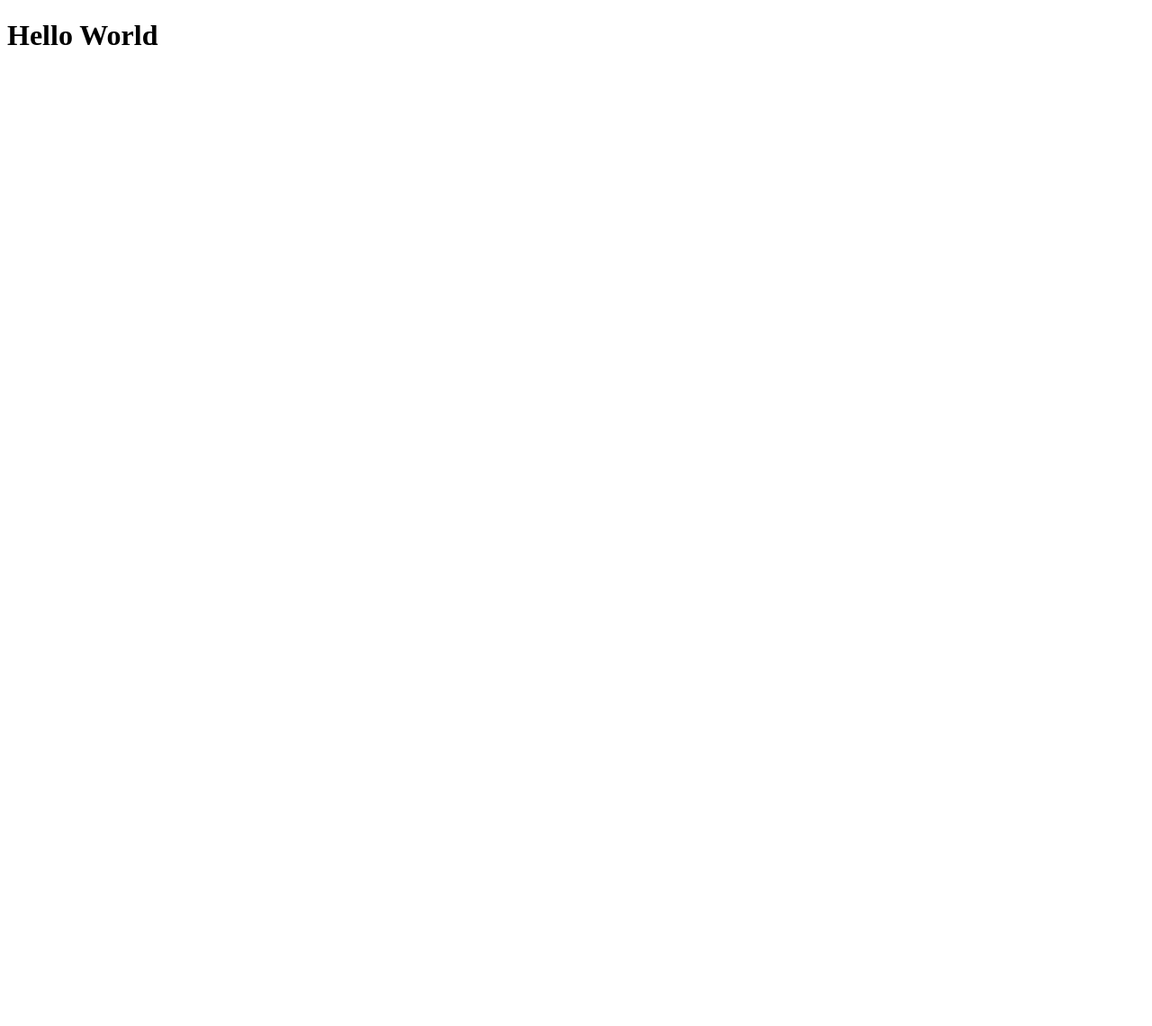
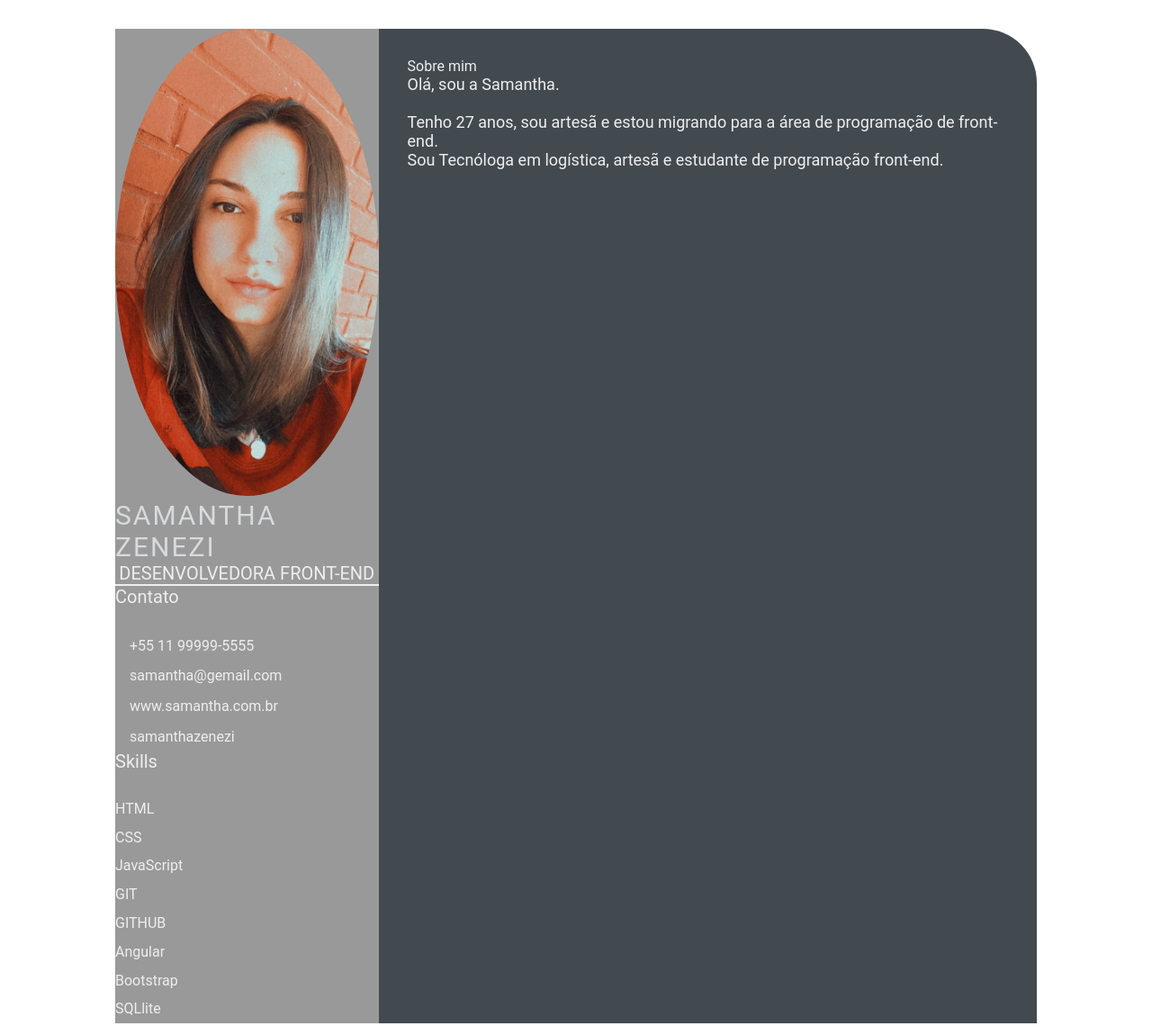
Before and after one commit to samanthazenezi/imersao-EBAC, a plain HTML site: page index.html in a window 1280 px wide. Shown: the whole page at 90% size. Before the commit the page ends 800 px from the top, so only its background shows below. Drawn offline with Linux system fonts and the light colour scheme.

Commit message:
layout info pessoasis/skills/introdução pessoal

```diff
--- a/index.html
+++ b/index.html
@@ -4,9 +4,54 @@
     <meta charset="UTF-8">
     <meta http-equiv="X-UA-Compatible" content="IE=edge">
     <meta name="viewport" content="width=device-width, initial-scale=1.0">
-    <title>JORNADA DEV</title>
+    <title>Samantha Zenezi CV</title>
+    <link rel="stylesheet" href="./style.css">
 </head>
 <body>
-    <h1>Hello World</h1>
+    <main class="resume-contents">
+        <section class="left-section">
+            <section class="left-section-content">
+                <div class="profile">
+                    <img src="./assets/samantha.jpeg" alt="profile image" class="profile-image">
+                    <p class="name">Samantha Zenezi</p>
+                    <p class="profession">Desenvolvedora Front-end</p>
+                </div>
+                <div class="contact-info">
+                    <p class="left-title">Contato</p>
+                    <ul>
+                        <li><i class="fa fa-phone"></i>+55 11 99999-5555</li>
+                        <li><i class="fa fa-envelope"></i>samantha@gemail.com</li>
+                        <li><i class="fa fa-globe"></i>www.samantha.com.br</li>
+                        <li><i class="fa fa-github"></i>samanthazenezi</li>
+                    </ul>
+                </div>
+                <div class="skills">
+                    <p class="left-title">Skills</p>
+                    <ul>
+                        <li><p>HTML</p></li>
+                        <li><p>CSS</p></li>
+                        <li><p>JavaScript</p></li>
+                        <li><p>GIT</p></li>
+                        <li><p>GITHUB</p></li>
+                        <li><p>Angular</p></li>
+                        <li><p>Bootstrap</p></li>
+                        <li><p>SQLlite</p></li>
+                    </ul>
+                </div>
+            </section>
+        </section>
+        <section class="right-section">
+            <div class="right-section-contents">
+                <section class="about gap">
+                    <div class="right-title">Sobre mim</div>
+                    <p class="about-me-contents">
+                        Olá, sou a Samantha.<br>
+                        <br>Tenho 27 anos, sou artesã e estou migrando para a área de programação de front-end.
+                        <br>Sou Tecnóloga em logística, artesã e estudante de programação front-end.
+                    </p>
+                </section>
+            </div>
+        </section>
+    </main>
 </body>
 </html>
--- /dev/null
+++ b/style.css
@@ -0,0 +1,103 @@
+* {
+    margin: 0;
+    padding: 0;
+    box-sizing: border-box;
+    list-style: none;
+    font-family: 'Roboto', sans-serif;
+}
+
+.resume-contents {
+    min-height: 100vh;
+    width: 80%;
+    margin: 2rem auto;
+    display: grid;
+    grid-template-columns: repeat(7, 1fr);
+}
+
+.left-section {
+    grid-column: span 2;
+    height: 100%;
+    background-color: #999999;
+}
+
+.right-section {
+    grid-column: span 5;
+    height: 100%;
+    background-color: #424a50;
+    border-radius: 0px 60px 0px 0px;
+}
+
+.left-section-contents{
+    padding: 2rem 2rem;
+}
+
+.profile {
+    width: 100%;
+    border-bottom: 2px solid #eeeeee;
+}
+
+.profile .profile-image {
+    width: 100%;
+    border-radius: 100%;
+}
+
+.name {
+    color: #D6DBDF;
+    font-size: 30px;
+    letter-spacing: 2px;
+    text-transform: uppercase;
+}
+
+.profession {
+    color: #eeeeee;
+    font-size: 20px;
+    text-transform: uppercase;
+    text-align: center;
+}
+
+/* .contact-info { border-bottom: 2px solid #1B2631; } */
+.left-title {
+    color: #eeeeee;
+    font-size: 20px;
+}
+
+.contact-info ul {
+    padding-top: 1.5rem;
+}
+
+.contact-info ul li,
+.references ul li {
+    padding: .4rem 0;
+    color: #eeeeee;
+}
+
+.contact-info ul li i,
+.references ul li i {
+    padding-right: 1rem;
+    font-size: 18px;
+    color: #eeeeee;
+}
+
+.skills ul {
+    padding-top: 1.5rem;
+}
+.skills ul li p {
+    padding: .4rem 0;
+    color: #eeeeee;
+}
+
+.right-section-contents {
+    padding: 2rem 2rem;
+}
+
+.right-title {
+    color: #eeeeee;
+}
+
+.gap {
+    padding-bottom: 2rem;
+}
+.about-me-contents {
+    font-size: 18px;
+    color: #eeeeee;
+}
```
Also changed, not shown: assets/samantha.jpeg (added).
